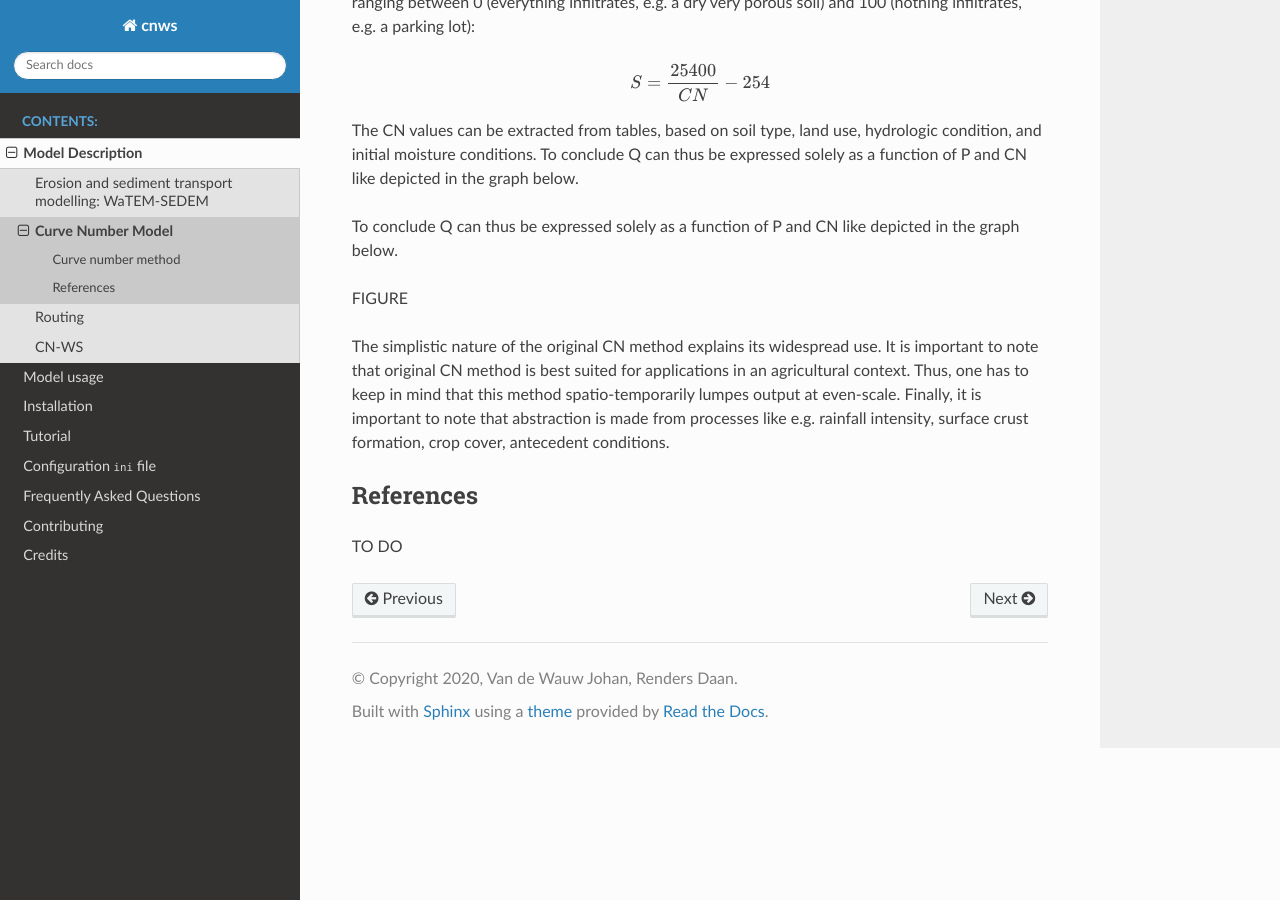
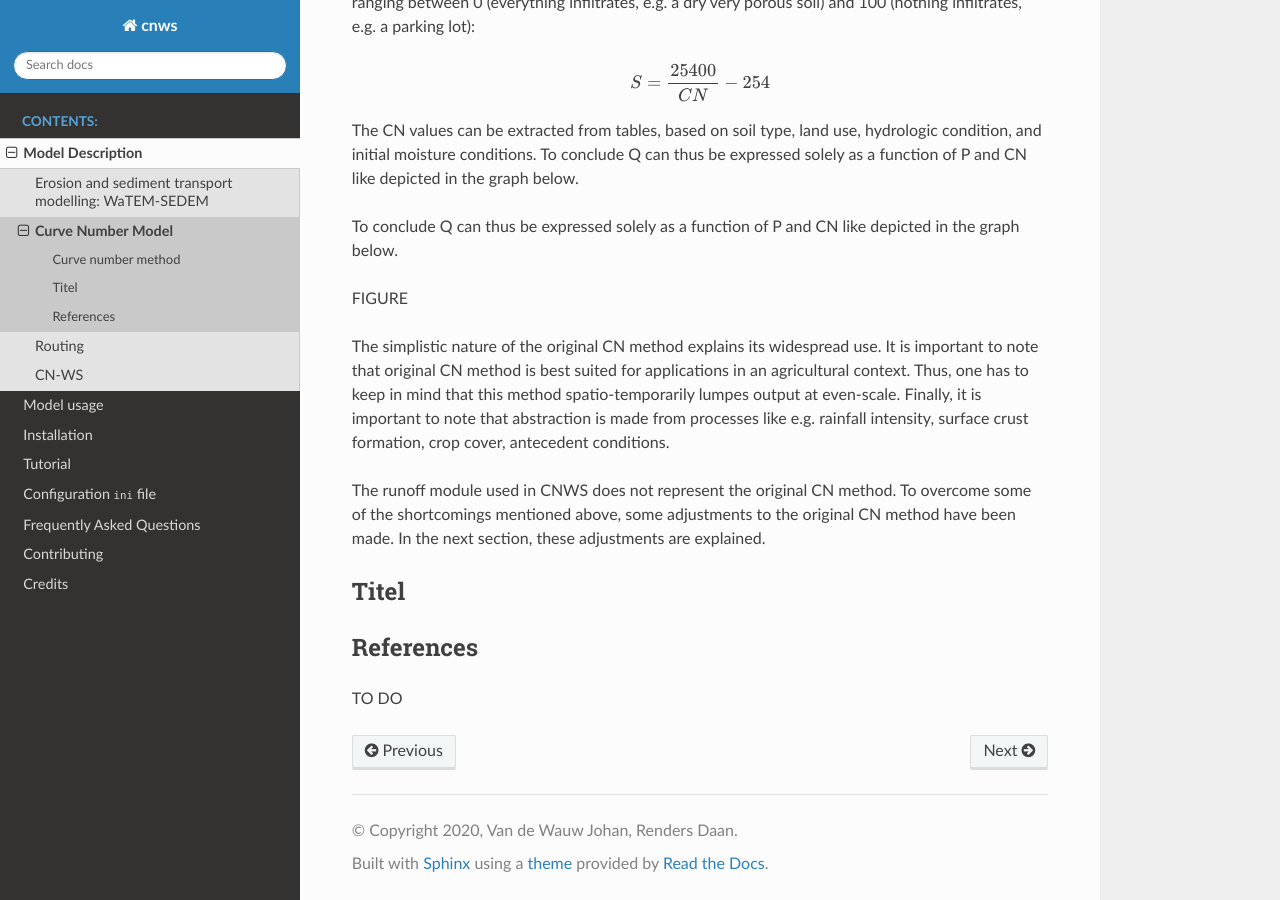
Before and after one commit to watem-sedem/watem-sedem, a Sphinx documentation site: the page built from docs/curve-number.rst, in a window 1280 px wide and 900 px high, scrolled down 1137 px. Built offline with Sphinx 7.4.7 and the Read the Docs theme 2.0.0, drawn with Linux system fonts in a browser that asks for light colours.

Commit message:
added link to next section docs curve number

```diff
--- a/docs/curve-number.rst
+++ b/docs/curve-number.rst
@@ -80,6 +80,14 @@ this method spatio-temporarily lumpes output at even-scale. Finally, it is
 important to note that abstraction is made from processes like e.g. rainfall
 intensity, surface crust formation, crop cover, antecedent conditions.
 
+The runoff module used in CNWS does not represent the original CN method. To
+overcome some of the shortcomings mentioned above, some adjustments to the
+original CN method have been made. In the next section, these adjustments
+are explained.
+
+Titel
+=====
+
 References
 ==========
 
```
